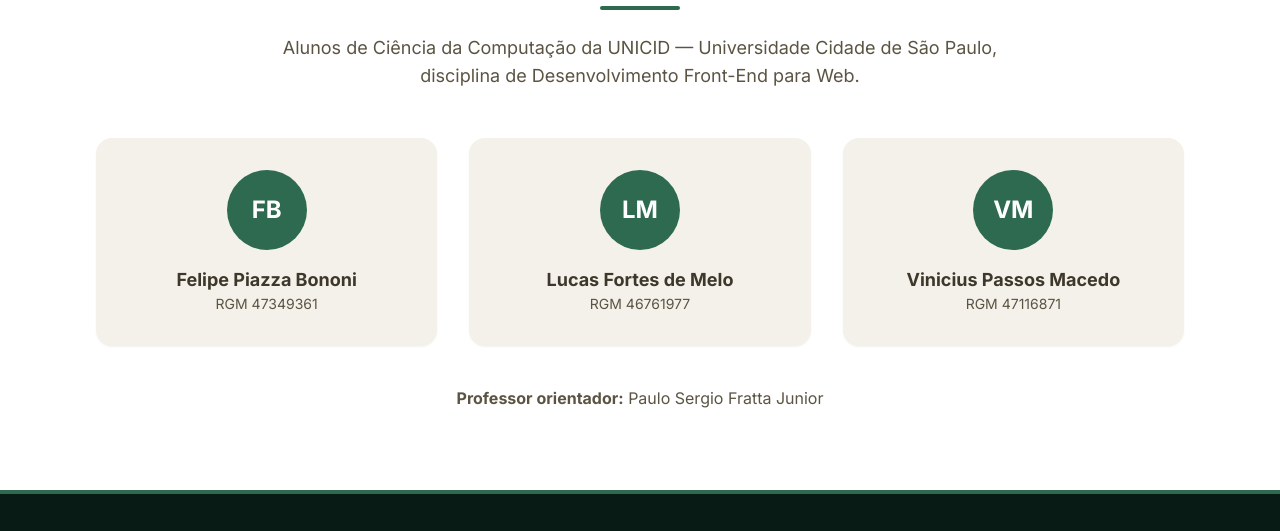
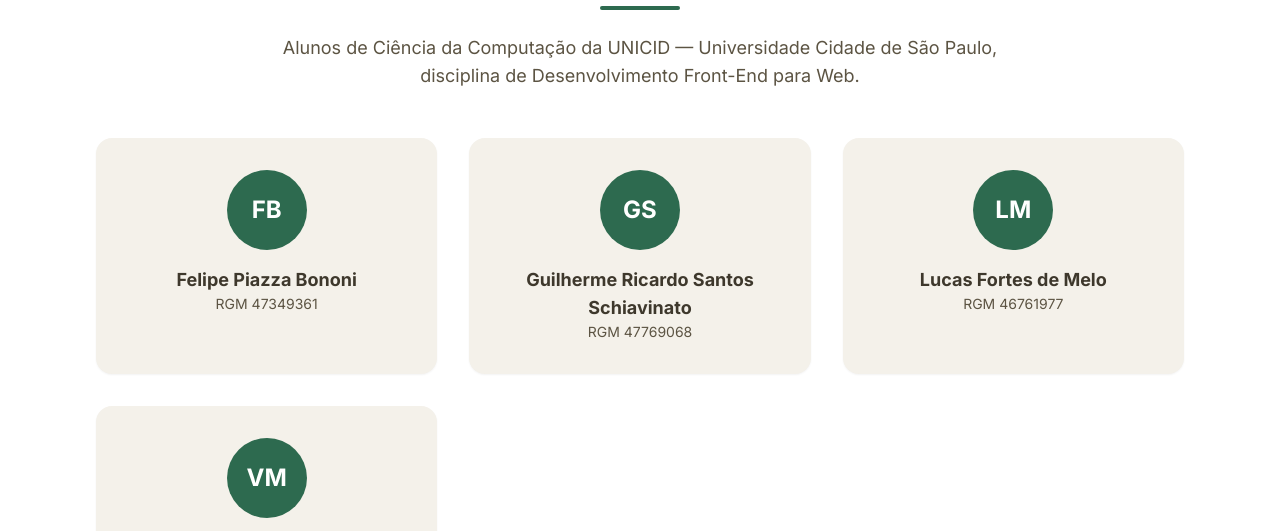
Before and after one commit to FortesLucas208/FrontMVP, a plain HTML site: page contato.html in a window 1280 px wide. Shown: the part 1680-2211 px from the top of the page. Drawn offline with nearby package versions, Linux system fonts and the light colour scheme.

Commit message:
atualização: adição do novo membro ao grupo, seu nome e rgm em documentações e paginas necessárias

```diff
--- a/contato.html
+++ b/contato.html
@@ -183,6 +183,11 @@
                     <p class="text-earth-800 text-sm">RGM 47349361</p>
                 </li>
                 <li class="bg-earth-100 rounded-2xl p-8 text-center shadow-sm">
+                    <div class="w-20 h-20 rounded-full bg-leaf-500 text-white text-2xl font-bold flex items-center justify-center mx-auto mb-4" aria-hidden="true">GS</div>
+                    <h3 class="font-bold text-lg">Guilherme Ricardo Santos Schiavinato</h3>
+                    <p class="text-earth-800 text-sm">RGM 47769068</p>
+                </li>
+                <li class="bg-earth-100 rounded-2xl p-8 text-center shadow-sm">
                     <div class="w-20 h-20 rounded-full bg-leaf-500 text-white text-2xl font-bold flex items-center justify-center mx-auto mb-4" aria-hidden="true">LM</div>
                     <h3 class="font-bold text-lg">Lucas Fortes de Melo</h3>
                     <p class="text-earth-800 text-sm">RGM 46761977</p>
```
Also changed, not shown: 3 other files.
